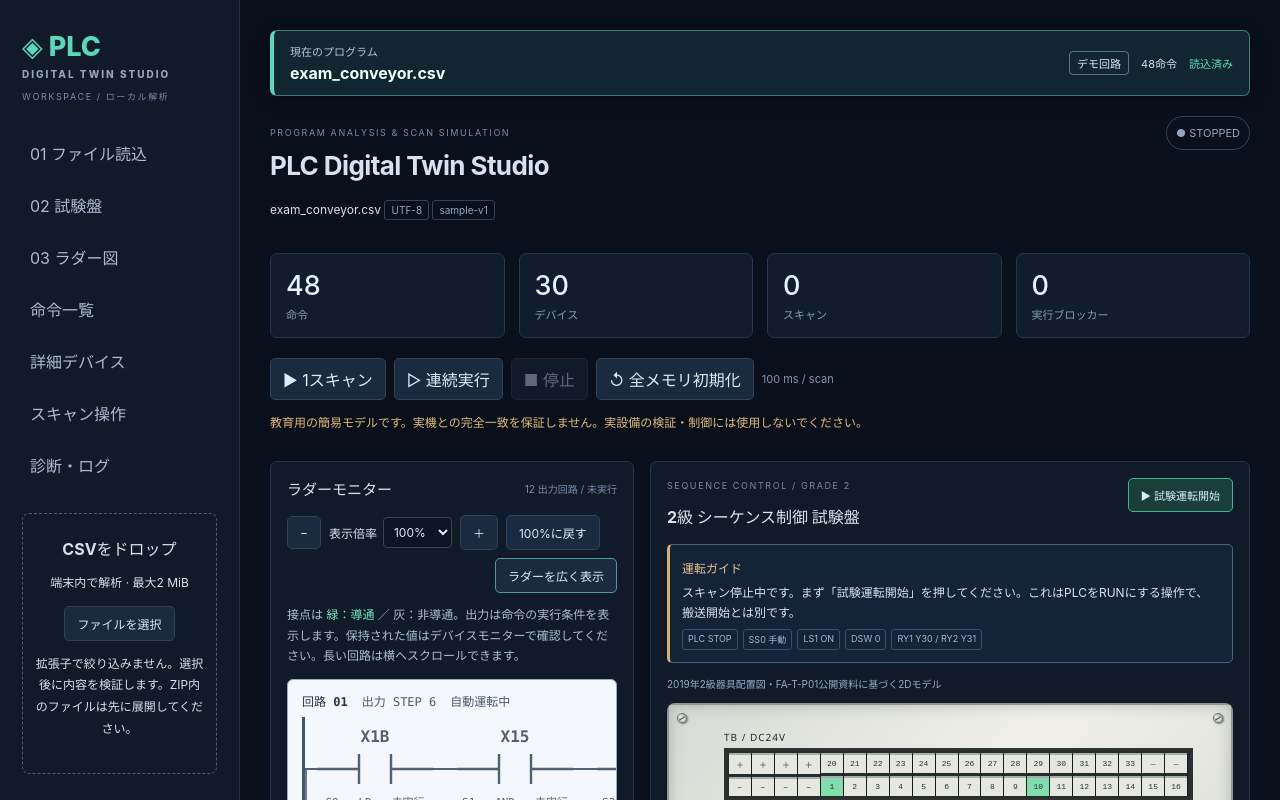
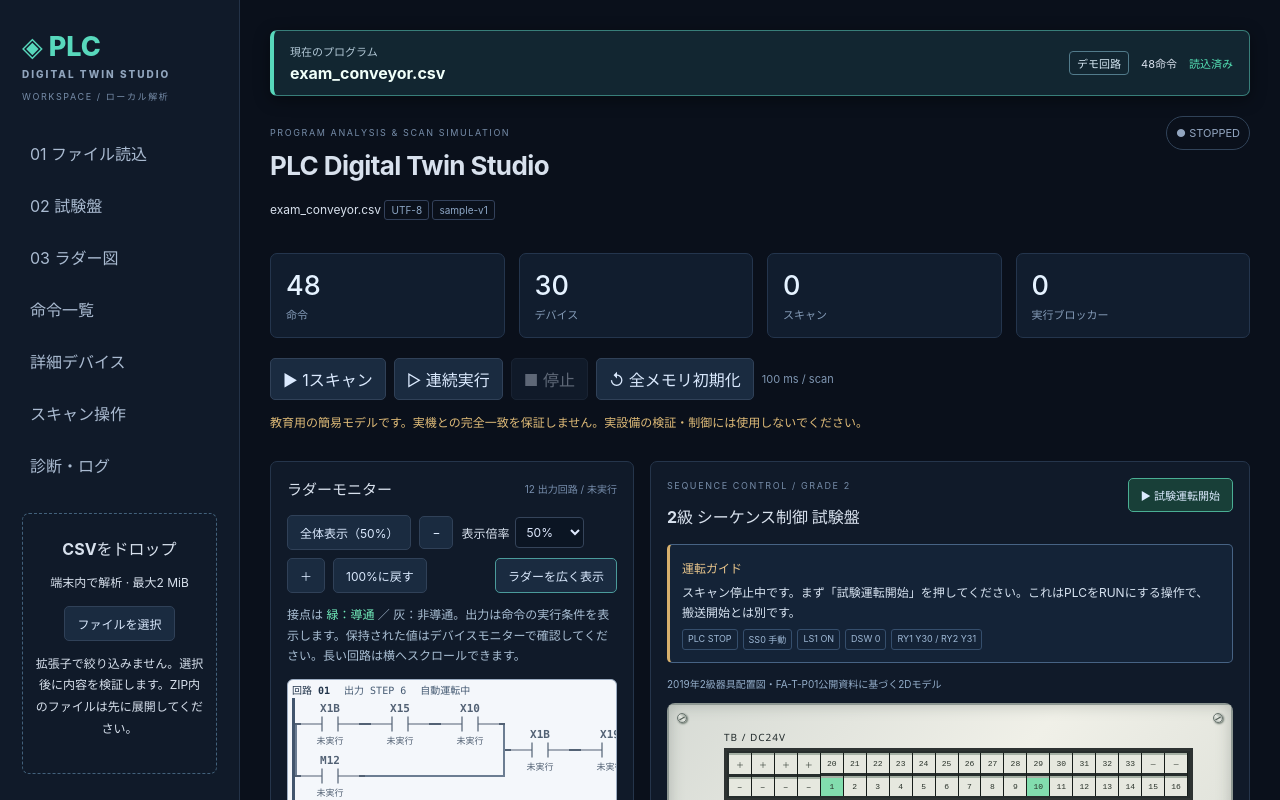
Before and after one commit to nksin06331-creator/plc-digital-twin-studio, a React (Vite) app: page / in a window 1280 px wide. Shown: the top 800 px of the page. Built offline with nearby package versions, Linux system fonts and the light colour scheme.

Commit message:
Default ladder to compact overview with smaller zoom levels

```diff
--- a/src/components/LadderView.tsx
+++ b/src/components/LadderView.tsx
@@ -119,7 +119,10 @@ function Contact({
       <span>{i.operands.join(" ")}</span>
       <Symbol instruction={i} />
       <small>
-        S{i.step} · {i.opcode} · {state}
+        <span className="ladder-detail">
+          S{i.step} · {i.opcode} ·{" "}
+        </span>
+        {state}
       </small>
     </button>
   );
@@ -130,7 +133,7 @@ function commentFor(condition: Logic, output: Instruction) {
   while (node.kind !== "contact") node = node.left;
   return node.instruction.comment;
 }
-const zoomLevels = [80, 100, 125, 150, 200];
+const zoomLevels = [40, 50, 60, 80, 100, 125, 150, 200];
 export function LadderView({
   program,
   trace,
@@ -146,7 +149,7 @@ export function LadderView({
   expanded: boolean;
   onToggleExpanded: () => void;
 }) {
-  const [zoom, setZoom] = useState(100);
+  const [zoom, setZoom] = useState(50);
   const ladder = useMemo(
     () =>
       program.instructions.length > 1000
@@ -170,6 +173,7 @@ export function LadderView({
         </span>
       </div>
       <div className="ladder-controls" aria-label="ラダー表示操作">
+        <button onClick={() => setZoom(50)}>全体表示（50%）</button>
         <button
           aria-label="ラダーを縮小"
           disabled={zoom === zoomLevels[0]}
@@ -220,7 +224,7 @@ export function LadderView({
         <div className="error">{ladder.errors[0]}</div>
       ) : (
         <div
-          className="ladder-canvas"
+          className={"ladder-canvas" + (zoom <= 60 ? " ladder-compact" : "")}
           role="region"
           aria-label="ラダー回路（縦横スクロール）"
           tabIndex={0}
@@ -271,7 +275,10 @@ export function LadderView({
                       <span>{output.operands.join(" ")}</span>
                       <Symbol instruction={output} output />
                       <small>
-                        S{output.step} · {output.opcode} · {state}
+                        <span className="ladder-detail">
+                          S{output.step} · {output.opcode} ·{" "}
+                        </span>
+                        {state}
                       </small>
                     </button>
                     <div className="right-rail" />
--- a/src/style.css
+++ b/src/style.css
@@ -609,7 +609,7 @@ td:last-child {
   outline-offset: 3px;
 }
 .ladder-network {
-  padding: calc(12px * var(--ladder-scale)) 14px;
+  padding: calc(4px * var(--ladder-scale)) calc(8px * var(--ladder-scale));
   border-bottom: 1px solid #b7c5d5;
 }
 .ladder-network:nth-child(even) {
@@ -623,8 +623,8 @@ td:last-child {
   display: flex;
   flex-wrap: wrap;
   gap: 6px 14px;
-  margin-bottom: 8px;
-  font-size: calc(12px * var(--ladder-scale));
+  margin-bottom: calc(3px * var(--ladder-scale));
+  font-size: max(10px, calc(12px * var(--ladder-scale)));
   color: #465b73;
 }
 .ladder-network-title b {
@@ -697,15 +697,15 @@ td:last-child {
   color: #526174;
   padding: calc(8px * var(--ladder-scale)) calc(6px * var(--ladder-scale));
 }
-.ladder-contact span,
-.ladder-output span {
-  font-size: calc(16px * var(--ladder-scale));
+.ladder-contact > span,
+.ladder-output > span {
+  font-size: max(11px, calc(16px * var(--ladder-scale)));
   font-weight: 650;
   white-space: nowrap;
 }
 .ladder-contact small,
 .ladder-output small {
-  font-size: calc(11px * var(--ladder-scale));
+  font-size: max(9px, calc(11px * var(--ladder-scale)));
   color: inherit;
   white-space: nowrap;
 }
@@ -2046,3 +2046,7 @@ main [id] {
   width: max-content;
   min-width: 100%;
 }
+
+.ladder-compact .ladder-detail {
+  display: none;
+}
```
Also changed, not shown: 3 other files (tests, documents, lock files or other folders).
